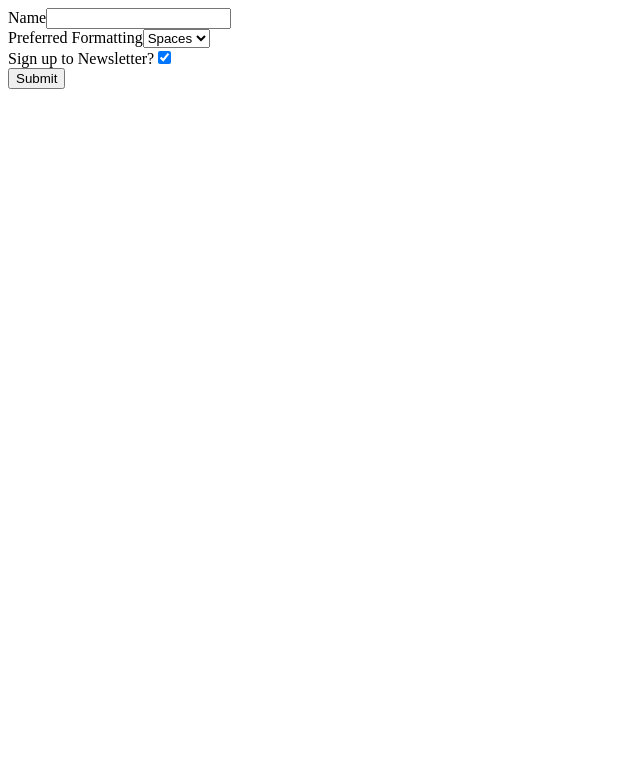
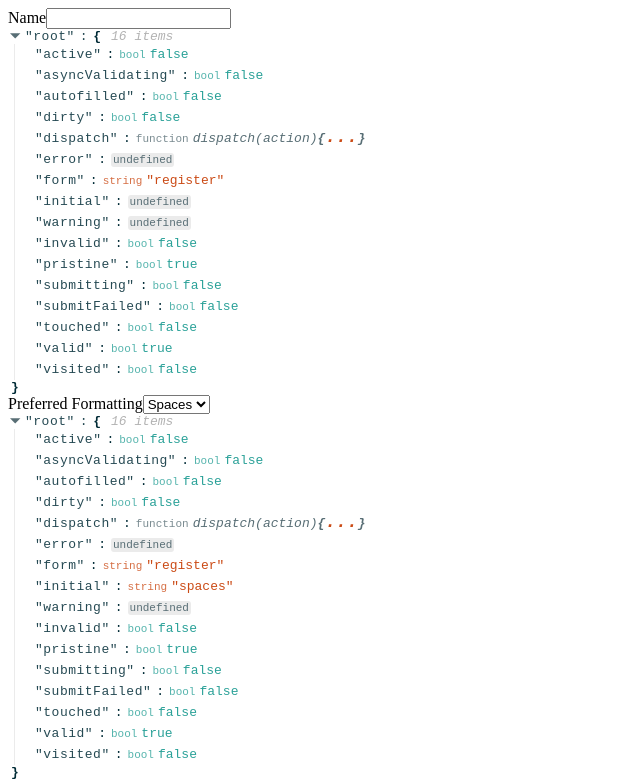
Before and after one commit to murshidazher/redux-form-example, a React (Vite) app: page / in a window 1280 px wide. Shown: the top 781 px of the page, without its empty margins (0-640 px from the left). Built offline with nearby package versions, Linux system fonts and the light colour scheme.

Commit message:
feat(meta): view state of field using props meta

```diff
--- a/package.json
+++ b/package.json
@@ -44,6 +44,7 @@
   "dependencies": {
     "react": "^16.13.1",
     "react-dom": "^16.13.1",
+    "react-json-view": "^1.19.1",
     "react-redux": "^7.2.0",
     "redux": "^4.0.5",
     "redux-form": "^8.3.6"
--- a/src/components/fields/index.js
+++ b/src/components/fields/index.js
@@ -1,10 +1,12 @@
 import React from "react";
+import ReactJson from "react-json-view";
 
 export const customInput = props => {
   return (
     <div>
       <label>{props.label}</label>
       <input {...props.input} type={props.type} />
+      <ReactJson src={props.meta} />
     </div>
   );
 };
@@ -14,10 +16,10 @@ export const customSelect = props => {
     <div>
       <label>{props.label}</label>
       <select {...props.input}>
-        <option />
         <option value="tabs">Tabs</option>
         <option value="spaces">Spaces</option>
       </select>
+      <ReactJson src={props.meta} />
     </div>
   );
 };
```
Also changed, not shown: 1 other file (tests, documents, lock files or other folders).
